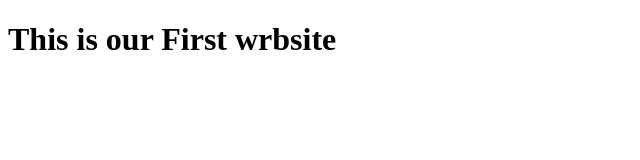
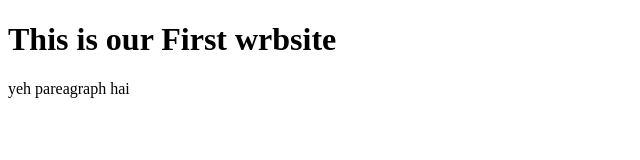
Before and after one commit to qurat150/first-web, a plain HTML site: page index.html in a window 1280 px wide. Shown: the whole page, without its empty margins (0-640 px from the left). Drawn offline with Linux system fonts and the light colour scheme.

Commit message:
added paragraph in html file

```diff
--- a/index.html
+++ b/index.html
@@ -7,5 +7,6 @@
 </head>
 <body>
     <h1>This is our First wrbsite</h1>
+    <p>yeh pareagraph hai</p>
 </body>
 </html>
```
